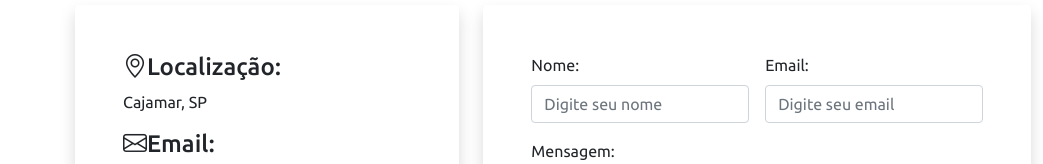
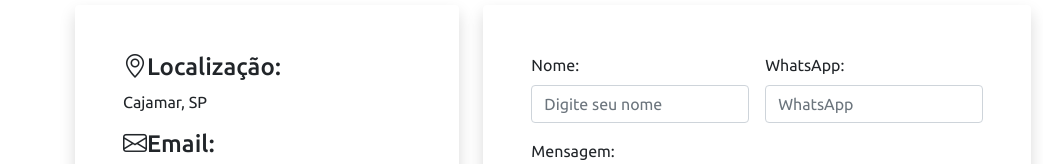
Before and after one commit to LeandroAzevedo-1/Portfolio-nutri-ivanlima, a plain HTML site: page index.html in a window 1280 px wide. Shown: the part 4143-4307 px from the top of the page, without its empty margins (237-1280 px from the left). Drawn offline with nearby package versions, Linux system fonts and the light colour scheme.

Commit message:
Update index.html

```diff
--- a/index.html
+++ b/index.html
@@ -559,9 +559,9 @@
                                 </div>
 
                                 <div class="col-md-6">
-                                    <label for="email" class="form-label">Email:</label>
-                                    <input type="email" class="form-control" id="email" name="email"
-                                        placeholder="Digite seu email" required>
+                                    <label for="tel" class="form-label">WhatsApp:</label>
+                                    <input type="tel" class="form-control" id="tel" name="telefone"
+                                        placeholder="WhatsApp" required>
                                 </div>
 
                                 <div class="col-12">
```
